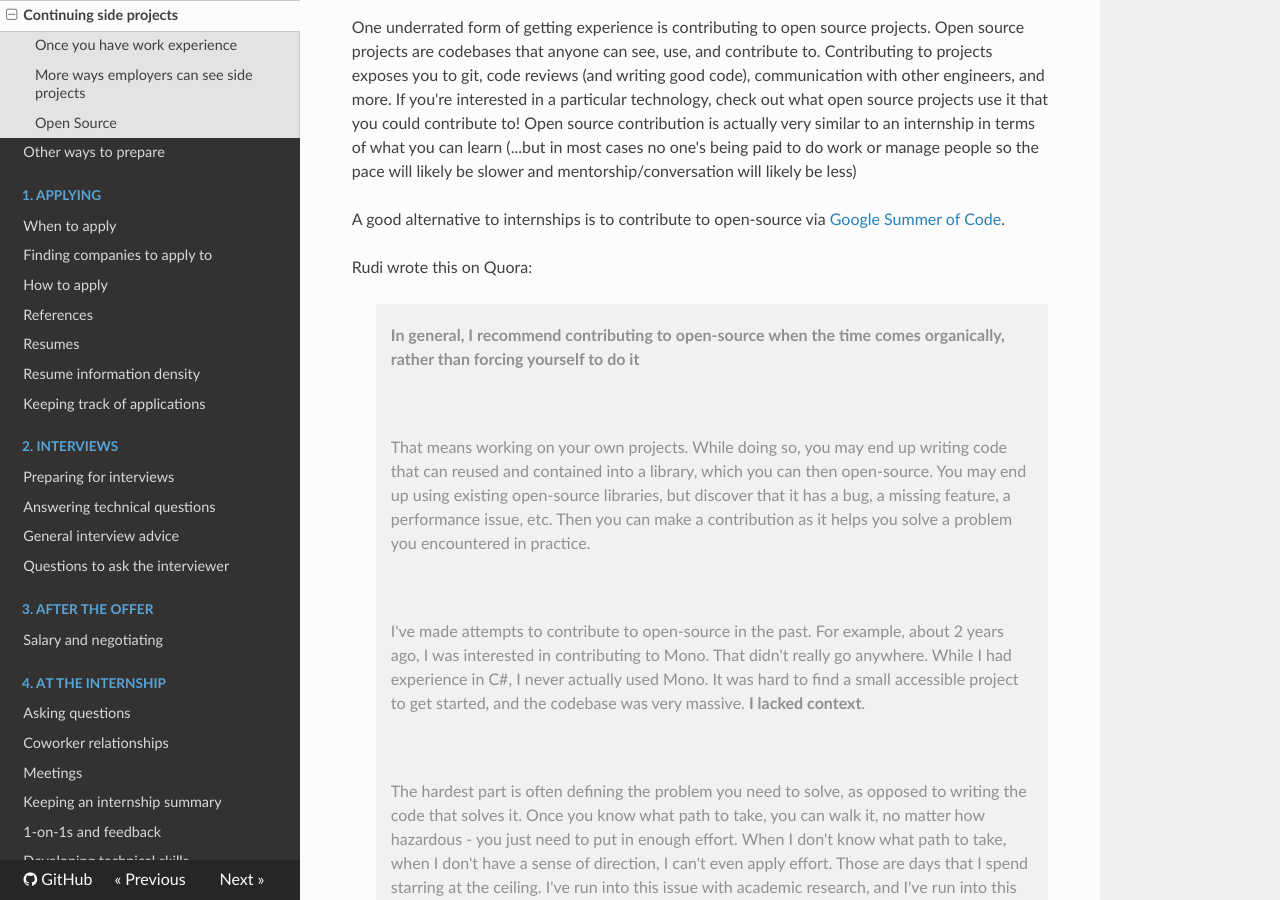
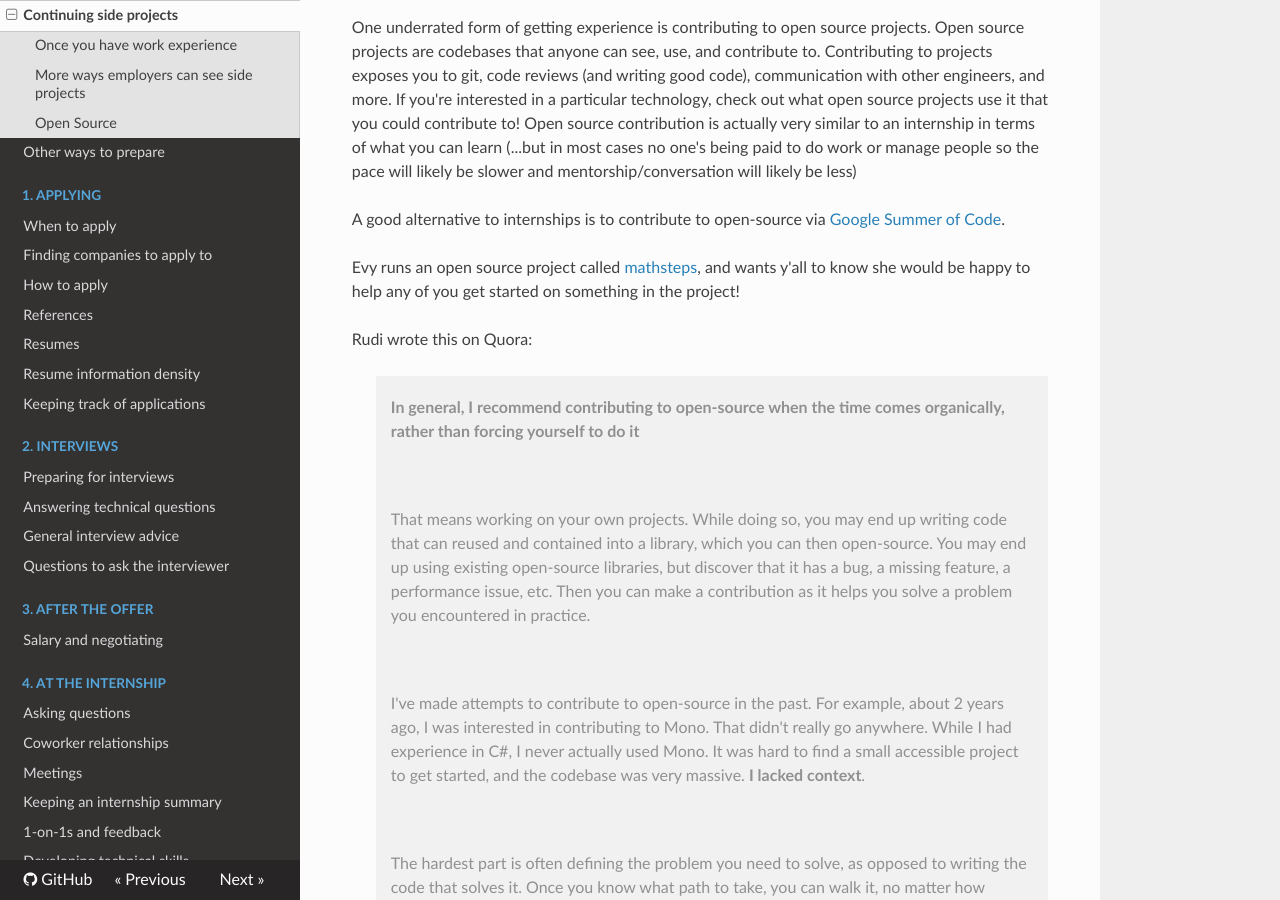
Before and after one commit to evykassirer/playing-the-internship-game, an MkDocs documentation site: the page built from docs/0-Preparing/continuing_side_projects.md, in a window 1280 px wide and 900 px high, scrolled down 1249 px. Built offline with MkDocs 1.6.1, drawn with Linux system fonts in a browser that asks for light colours; nearby versions of some CDN libraries; old or Windows-style settings are respelled for this version of MkDocs.

Commit message:
add mathsteps

```diff
--- a/docs/0-Preparing/continuing_side_projects.md
+++ b/docs/0-Preparing/continuing_side_projects.md
@@ -36,6 +36,8 @@ One underrated form of getting experience is contributing to open source project
 
 A good alternative to internships is to contribute to open-source via [Google Summer of Code](https://developers.google.com/open-source/gsoc/).
 
+Evy runs an open source project called [mathsteps](https://github.com/socraticorg/mathsteps), and wants y'all to know she would be happy to help any of you get started on something in the project!
+
 Rudi wrote this on Quora:
 
 > **In general, I recommend contributing to open-source when the time comes organically, rather than forcing yourself to do it**
```
